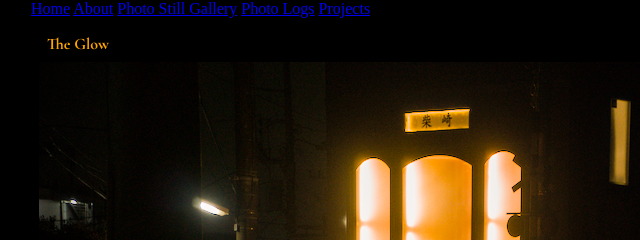
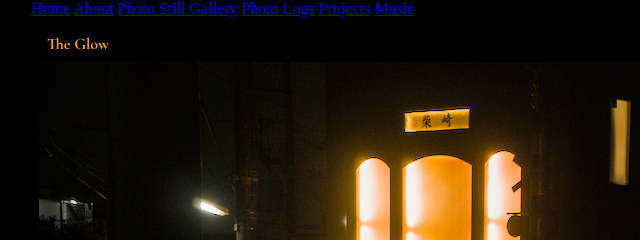
Before and after one commit to licebeam/photoSite, a plain HTML site: page index.html in a window 1280 px wide. Shown: the top 240 px of the page, 69-709 px from the left. Drawn offline with nearby package versions, Linux system fonts and the light colour scheme.

Commit message:
adds new field

```diff
--- a/index.html
+++ b/index.html
@@ -15,6 +15,7 @@
       <a href="/index.html">Photo Still Gallery</a>
       <a href="/index.html">Photo Logs</a>
       <a href="/index.html">Projects</a>
+      <a href="/index.html">Music</a>
     </div>
     <div class="image-section">
       <div class="image-title">The Glow</div>
```
